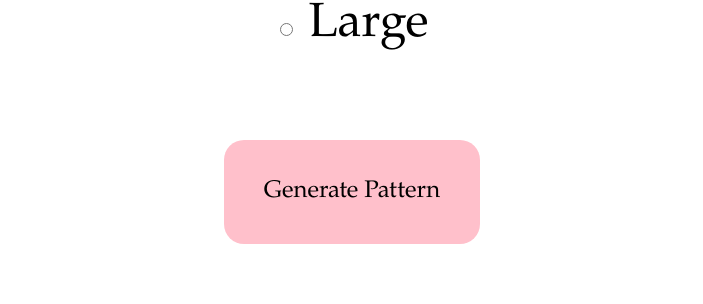
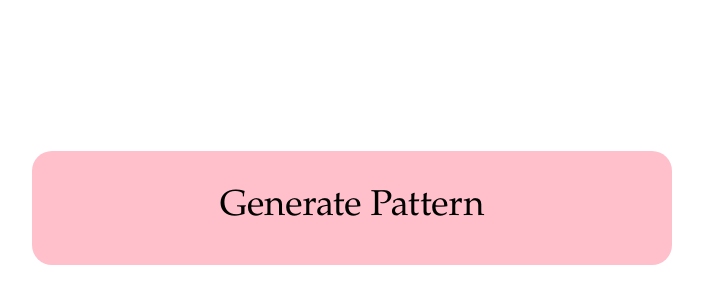
Before and after one commit to preeth1/modsewing, a React (Create React App) app: page / in a window 1280 px wide. Shown: the part 478-782 px from the top of the page, without its empty margins (288-991 px from the left). Built offline with nearby package versions, Linux system fonts and the light colour scheme.

Commit message:
Moved the generate logic to a separate component

```diff
--- a/src/App.css
+++ b/src/App.css
@@ -10,10 +10,11 @@ html,body,#root {
 
 .App {
   display: flex;
+  flex-direction: column;
+  justify-content: center;
+  align-items: center;
   height: 100%;
   width: 100%;
-  justify-content: center;
-  align-items: center;
 }
 
 .CuteButton {
@@ -29,7 +30,7 @@ html,body,#root {
   display: flex;
   flex-direction: column;
   height: 100%;
-  width: 100%;
+  width: 60%;
   justify-content: center;
   align-items: center;
 }
@@ -73,8 +74,19 @@ html,body,#root {
   font-size: 3em;
 }
 
+.GeneratePanel {
+	display: flex;
+	align-items: center;
+  	justify-content: center;
+	cursor: pointer;
+	font-size: 1.5em;
+	height: 40%;
+	width: 100%;
+}
 .GenerateButton {
 	background-color: pink;
 	cursor: pointer;
 	font-size: 1.5em;
+	height: 50%;
+  	width: 50%;
 }
--- a/src/App.js
+++ b/src/App.js
@@ -3,10 +3,19 @@ import './App.css';
 import logoImage from './images/logo.png';
 
 class App extends Component {
+  state = {
+    size: '',
+  }
+
+  updateSize = (size) => {
+    this.setState({size: size});
+  }
+
   render() {
     return (
       <div className="App">
-        <Measurements/>
+        <Measurements size={this.state.size} updateSizeFn={this.updateSize}/>
+        <Generate size={this.state.size}/>
       </div>
     );
   }
@@ -16,13 +25,10 @@ export default App;
 
 
 class Measurements extends Component {
-  state = {
-    size: '',
-  }
 
   onSizeButtonChange = (event) => {
     debugger
-    this.setState({size: event.currentTarget.value});
+    this.props.updateSizeFn(event.currentTarget.value);
   }
 
   render () {
@@ -46,22 +52,25 @@ class Measurements extends Component {
               <input type="radio" name="radio" value="Large" onChange={this.onSizeButtonChange}></input> Large
             </label>
           </div>
-            <GenerateButton/>
         </div>
       </div>
       )
   }
 }
 
-class GenerateButton extends Component {
+class Generate extends Component {
   GeneratePattern = (event) => {
+    console.log("generate pattern clicked")
+    console.log(this.props.size)
+  }
 
-  }
   render () {
     return (
+      <div className="GeneratePanel">
         <div className="CuteButton GenerateButton" onClick={this.GeneratePattern}>
           Generate Pattern
         </div>
-      )
+      </div>
+    )
   }
 }
```
